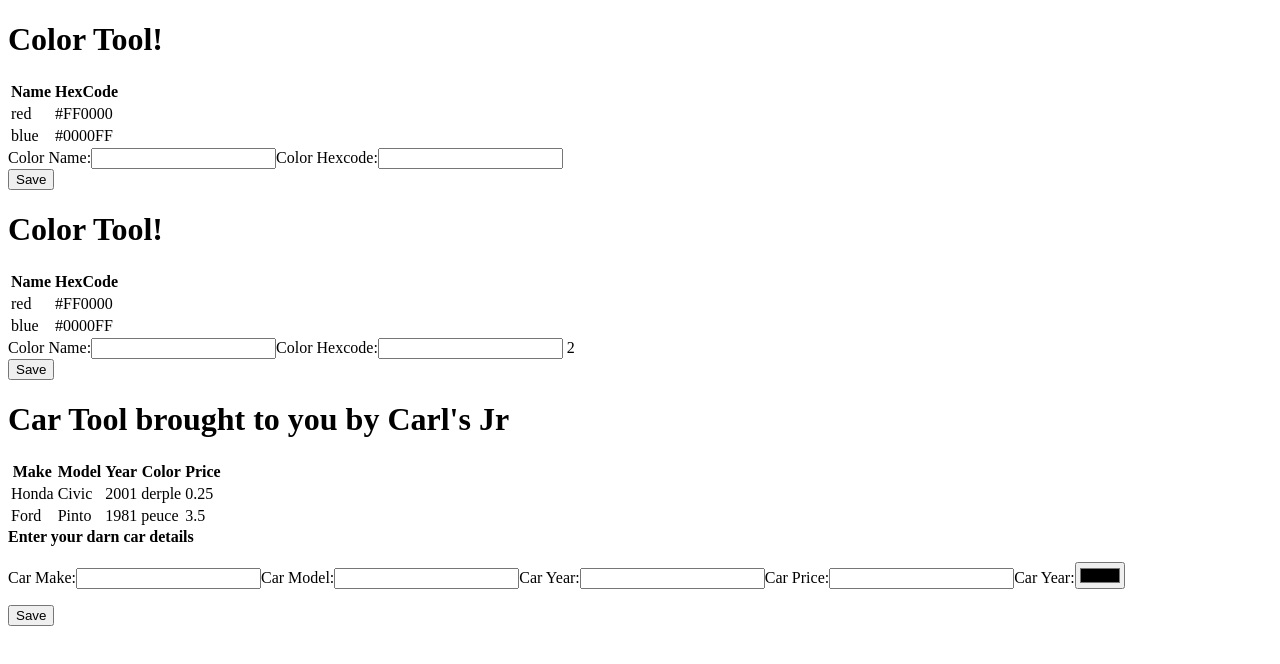
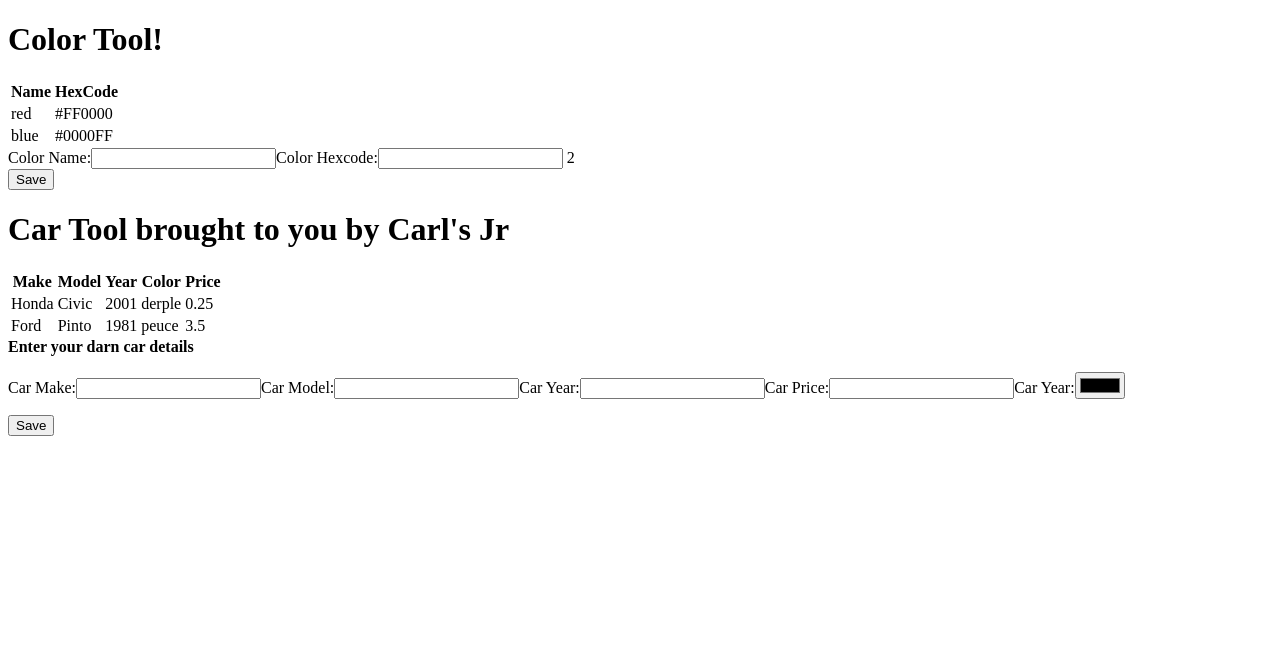
Before and after one commit to catastrophe-brandon/angular-demo-app, an Angular app: page / in a window 1280 px wide. Shown: the top 664 px of the page. Built offline with nearby package versions, Linux system fonts and the light colour scheme.

Commit message:
Cleanup some messy nonsense in color-tool

```diff
--- a/src/app/app.module.ts
+++ b/src/app/app.module.ts
@@ -16,7 +16,7 @@ import { CarToolModule } from './car-tool/car-tool.module';
     AppComponent
   ],
   imports: [
-    BrowserModule, ColorToolModule, CarToolModule
+    BrowserModule, ColorToolModule, CarToolModule,
   ],
   providers: [],
   bootstrap: [AppComponent]
--- a/src/app/color-tool/components/color-home/color-home.component.html
+++ b/src/app/color-tool/components/color-home/color-home.component.html
@@ -23,55 +23,28 @@
 
   </tbody>
 </table>
-<form>
-  <div>
-    <!-- ng-model (template forms), reactive forms can be used to connect form to a model -->
+<!--<form>-->
+  <!--<div>-->
+    <!--&lt;!&ndash; ng-model (template forms), reactive forms can be used to connect form to a model &ndash;&gt;-->
 
-    <label for="color-name">Color Name:</label>
-    <input type="text" id="color-name" name="colorNameInput"
-           [(ngModel)]="colorTemplateForm.colorNameInput">
+    <!--<label for="color-name">Color Name:</label>-->
+    <!--<input type="text" id="color-name" name="colorNameInput"-->
+           <!--[(ngModel)]="colorTemplateForm.colorNameInput">-->
 
 
-    <label for="color-hexcode">Color Hexcode:</label>
-    <input type="text" id="color-hexcode" name="colorHexCode"
-           [(ngModel)]="colorTemplateForm.colorHexCodeInput">
+    <!--<label for="color-hexcode">Color Hexcode:</label>-->
+    <!--<input type="text" id="color-hexcode" name="colorHexCode"-->
+           <!--[(ngModel)]="colorTemplateForm.colorHexCodeInput">-->
 
-  </div>
+  <!--</div>-->
 
-  <!--
-    Parens indicate an output.
-    Square brackets indicate an input.
-  -->
+  <!--&lt;!&ndash;-->
+    <!--Parens indicate an output.-->
+    <!--Square brackets indicate an input.-->
+  <!--&ndash;&gt;-->
 
-  <button type="button" (click)="showTemplateForm()">Save</button>
-</form>
-
-
-<header>
-  <h1>{{headerText}}</h1>
-</header>
-<table>
-
-  <thead>
-  <tr>
-    <th>Name</th>
-    <th>HexCode</th>
-  </tr>
-  </thead>
-  <tbody>
-  <!--
-    ES2015 has iterables, forOf loop
-    Angular borrowed this concept
-    Asterisk indicates structural directive (add or remove DOM objects)
-    Short-hand for the ng-template directive.
-  -->
-  <tr *ngFor="let color of colors">
-    <td>{{color.name}}</td>
-    <td>{{color.hexCode}}</td>
-  </tr>
-
-  </tbody>
-</table>
+  <!--<button type="button" (click)="showTemplateForm()">Save</button>-->
+<!--</form>-->
 
 <!-- Example using reactive forms -->
 <!-- Brackets around the formGroup cause it to be expanded, called "computed properties" -->
```
